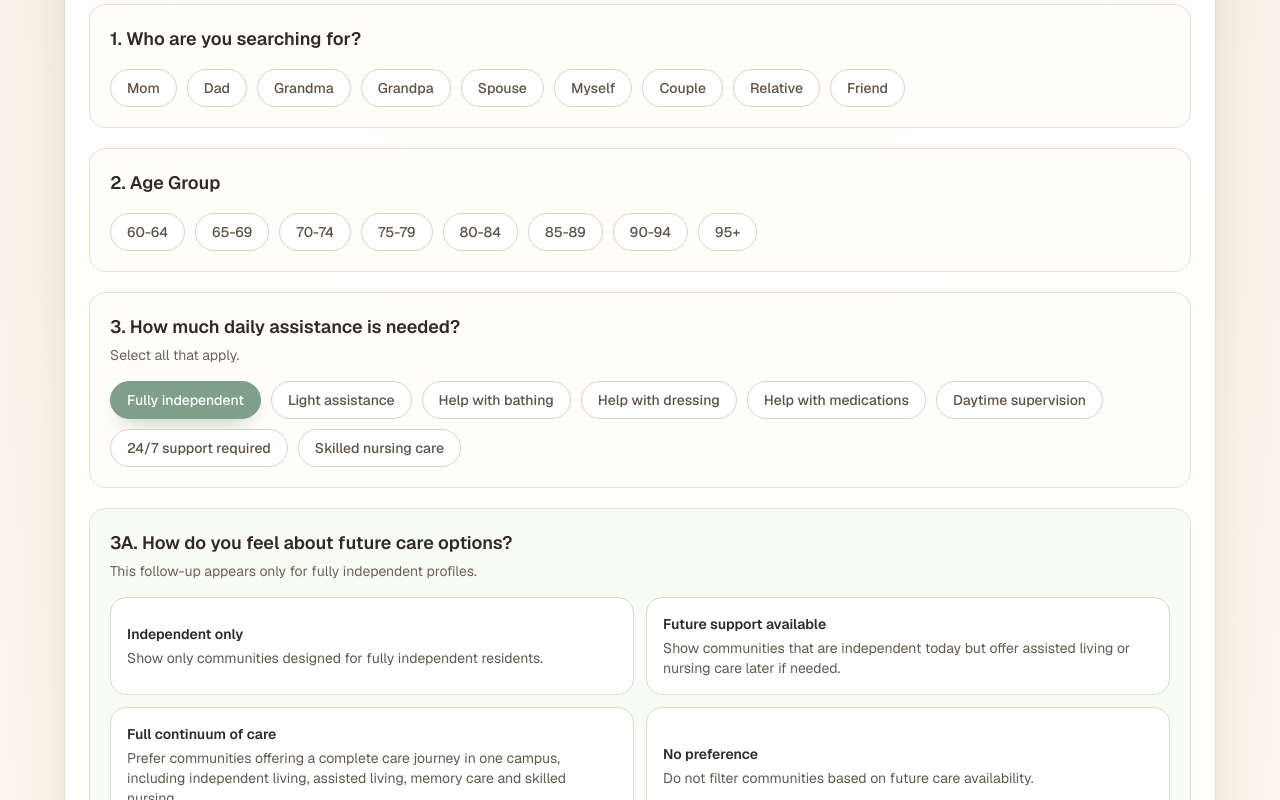
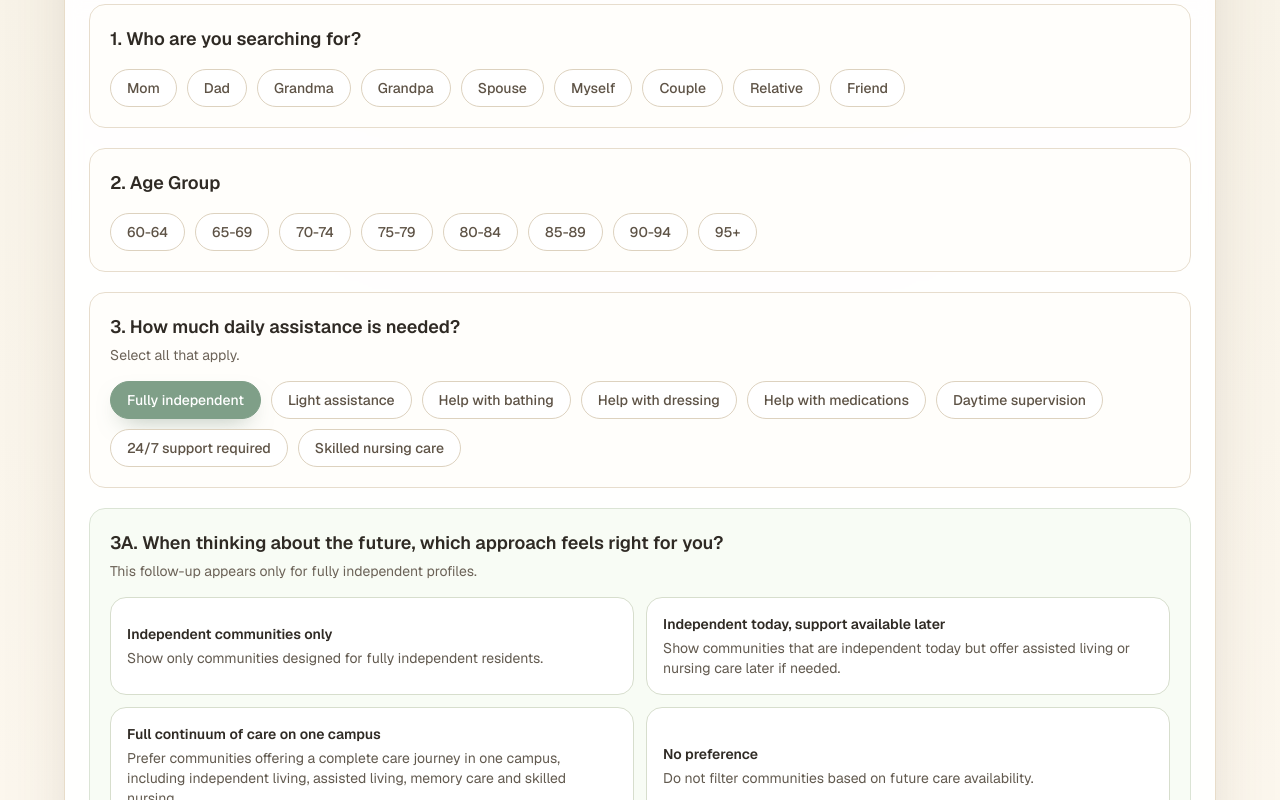
Before and after one commit to shaienglert/optime-nursing, a Next.js app in the folder frontend/: page / in a window 1280 px wide. Both pictures are taken after a click on the button "Fully independent". Shown: the part 557-1357 px from the top of the page. Built offline with nearby package versions, Linux system fonts and the light colour scheme.

Commit message:
Update page.tsx

```diff
--- a/frontend/src/app/page.tsx
+++ b/frontend/src/app/page.tsx
@@ -179,15 +179,15 @@ const carePreferenceOptions = ["Not important", "Somewhat important", "Important
 
 const futureCarePreferenceOptions = [
   {
-    label: "Independent only",
+    label: "Independent communities only",
     description: "Show only communities designed for fully independent residents.",
   },
   {
-    label: "Future support available",
+    label: "Independent today, support available later",
     description: "Show communities that are independent today but offer assisted living or nursing care later if needed.",
   },
   {
-    label: "Full continuum of care",
+    label: "Full continuum of care on one campus",
     description: "Prefer communities offering a complete care journey in one campus, including independent living, assisted living, memory care and skilled nursing.",
   },
   {
@@ -1113,7 +1113,7 @@ export default function Home() {
             loneliness_risk_score: lonelinessRiskScorePreview,
           },
           recommendationImpacts: adaptiveSignals.map((signal) => signal.impactExplanation),
-          additionalQuestionAsked: shouldAskFutureCarePreference ? "How do you feel about future care options?" : "",
+          additionalQuestionAsked: shouldAskFutureCarePreference ? "When thinking about the future, which approach feels right for you?" : "",
         },
       },
     });
@@ -1361,7 +1361,7 @@ export default function Home() {
 
             {shouldAskFutureCarePreference ? (
               <article className="rounded-2xl border border-[#dbe4d5] bg-[#f8fcf5] p-5">
-                <h3 className="text-lg font-semibold text-[#2f2a24]">3A. How do you feel about future care options?</h3>
+                <h3 className="text-lg font-semibold text-[#2f2a24]">3A. When thinking about the future, which approach feels right for you?</h3>
                 <p className="mt-1 text-sm text-[#6c6358]">This follow-up appears only for fully independent profiles.</p>
                 <div className="mt-4 grid gap-3 sm:grid-cols-2">
                   {futureCarePreferenceOptions.map((option) => {
```
